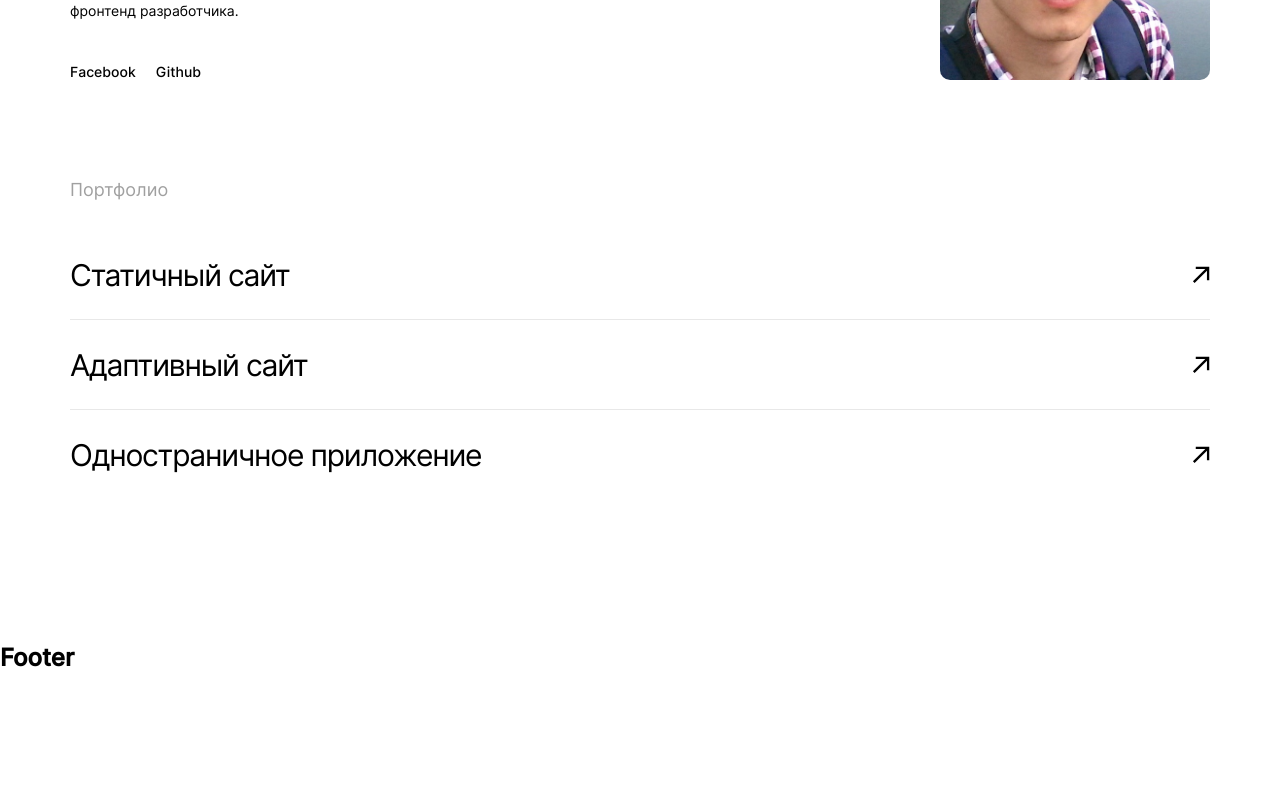
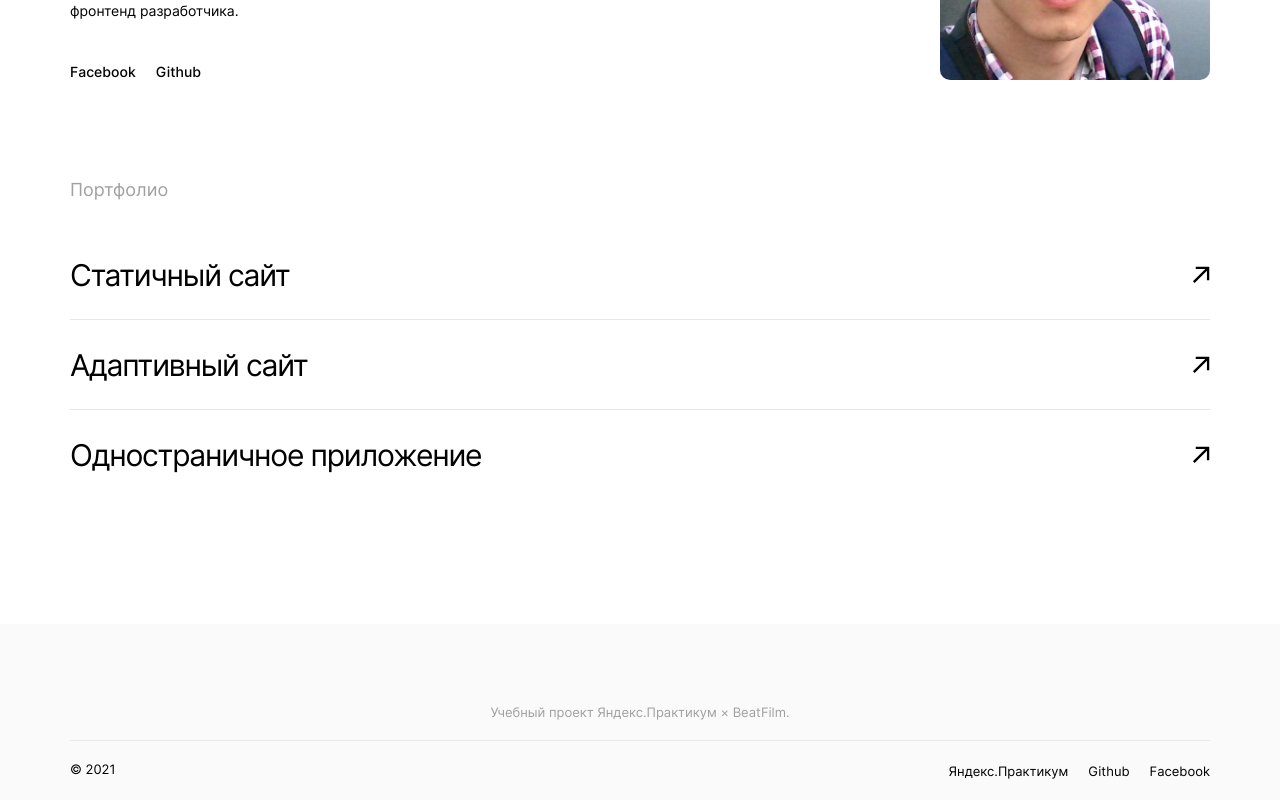
Before and after one commit to stvor/movies-explorer-frontend, a React (Create React App) app: page / in a window 1280 px wide. Shown: the part 2368-3168 px from the top of the page. Before the commit the page ends 3060 px from the top, so only its background shows below. Built offline with nearby package versions, Linux system fonts and the light colour scheme.

Commit message:
feat: сверстал компонент Footer

```diff
--- a/src/components/Footer/Footer.css
+++ b/src/components/Footer/Footer.css
@@ -0,0 +1,49 @@
+.footer {
+  background-color: #FAFAFA;
+  padding: 60px 70px 0;
+}
+
+.footer__caption {
+  margin: 0;
+  padding: 20px 0;
+  font-style: normal;
+  font-weight: normal;
+  font-size: 13px;
+  line-height: 16px;
+  text-align: center;
+  color: #A0A0A0;
+}
+
+.footer__wrap {
+  padding: 20px 0;
+  display: flex;
+  justify-content: space-between;
+  border-top: 1px solid #E8E8E8;
+}
+
+.footer__copyright {
+  margin: 0;
+  font-style: normal;
+  font-weight: normal;
+  font-size: 13px;
+  line-height: 16px;
+  color: #000000;
+}
+
+.footer__links-list {
+  margin: 0;
+  padding: 0;
+  list-style: none;
+  display: flex;
+  justify-content: space-between;
+  gap: 20px;
+}
+
+.footer__links-item {
+  font-style: normal;
+  font-weight: normal;
+  font-size: 13px;
+  line-height: 16px;
+  color: #000000;
+  text-decoration: none;
+}
--- a/src/components/Footer/Footer.js
+++ b/src/components/Footer/Footer.js
@@ -3,7 +3,23 @@ import './Footer.css';
 
 function Footer() {
   return (
-    <h2>Footer</h2>
+    <section className="footer">
+      <p className="footer__caption">Учебный проект Яндекс.Практикум × BeatFilm.</p>
+      <div className="footer__wrap">
+        <p className="footer__copyright">&copy; {new Date().getFullYear()}</p>
+        <ul className="footer__links-list">
+          <li>
+            <a className="footer__links-item" href="https://praktikum.yandex.ru" target="_blank" rel="noreferrer">Яндекс.Практикум</a>
+          </li>
+          <li>
+            <a className="footer__links-item" href="https://github.com/stvor" target="_blank" rel="noreferrer">Github</a>
+          </li>
+          <li>
+            <a className="footer__links-item" href="https://www.facebook.com/manhat10/" target="_blank" rel="noreferrer">Facebook</a>
+          </li>
+        </ul>
+      </div>
+    </section>
   );
 }
 
```
